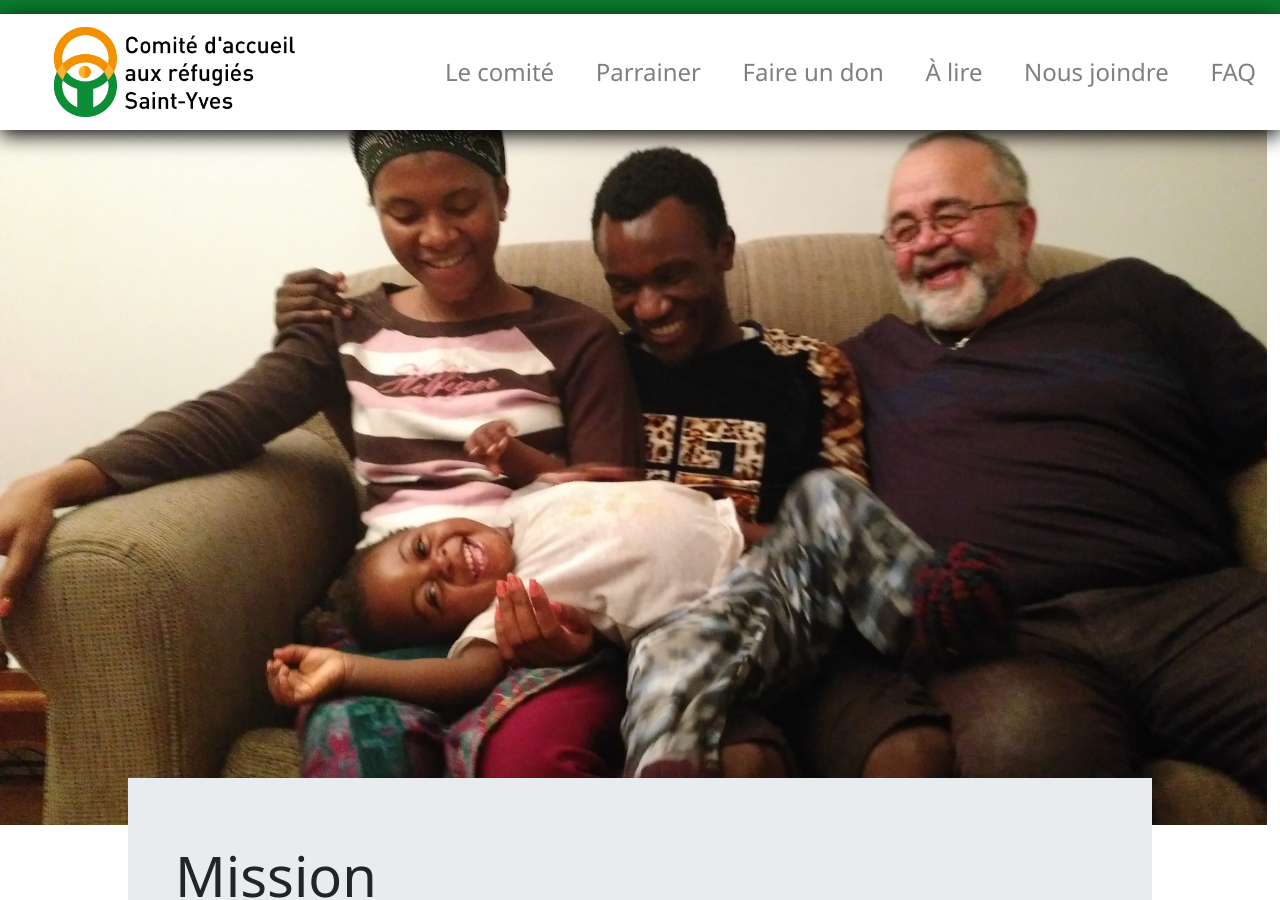
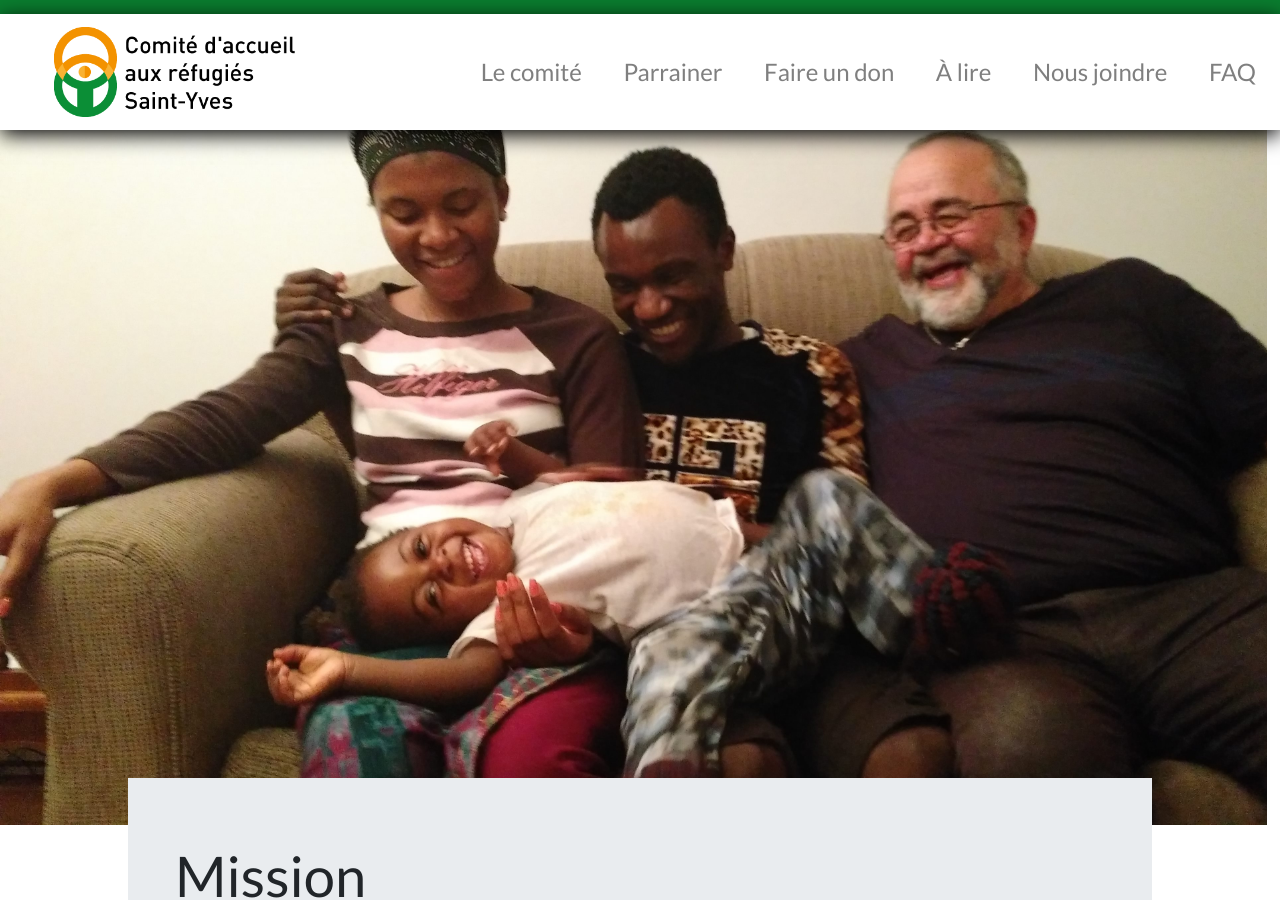
Before and after one commit to carsy-org/carsy-org.github.io, a Jekyll site: the page built from index.html, in a window 1280 px wide and 900 px high. Built offline with Jekyll 4.4.1, drawn with Linux system fonts in a browser that asks for light colours; nearby versions of some CDN libraries.

Commit message:
Add font Lato.

```diff
--- a/_includes/head.html
+++ b/_includes/head.html
@@ -2,6 +2,7 @@
   <meta charset="utf-8">
   <meta name="viewport" content="width=device-width, initial-scale=1, shrink-to-fit=no">
 
+  <link href="https://fonts.googleapis.com/css?family=Lato" rel="stylesheet">
   <link rel="stylesheet" href="https://maxcdn.bootstrapcdn.com/bootstrap/4.0.0/css/bootstrap.min.css" integrity="sha384-Gn5384xqQ1aoWXA+058RXPxPg6fy4IWvTNh0E263XmFcJlSAwiGgFAW/dAiS6JXm" crossorigin="anonymous">
   <link rel="stylesheet" href="css/master.css">
   <link rel="shortcut icon" href="img/logos/icon.png">
--- a/css/master.css
+++ b/css/master.css
@@ -2,7 +2,7 @@
 	margin: 0;
 	padding: 0;
 	overflow-x: hidden;
-	font-family: "Segoe UI";
+	font-family: 'Lato', sans-serif;
 }
 
 .top {
@@ -87,7 +87,7 @@
 }
 
 .lead {
-	font-family: "Segoe UI";
+	font-family: 'Lato', sans-serif;
 	font-weight: normal;
 }
 
```
